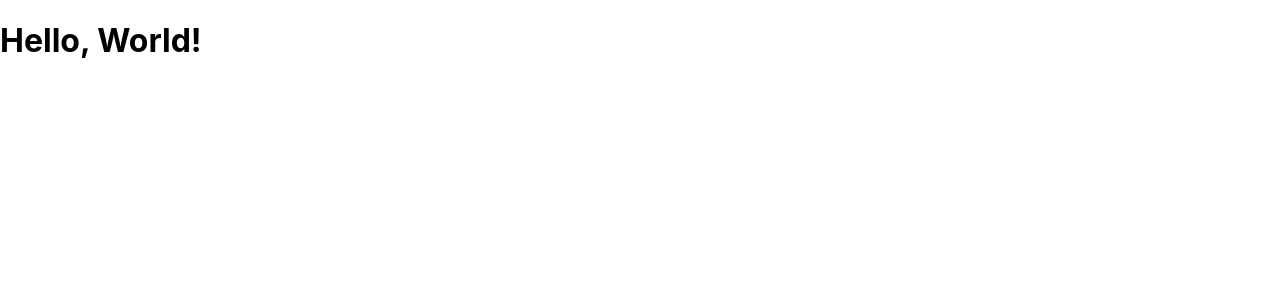
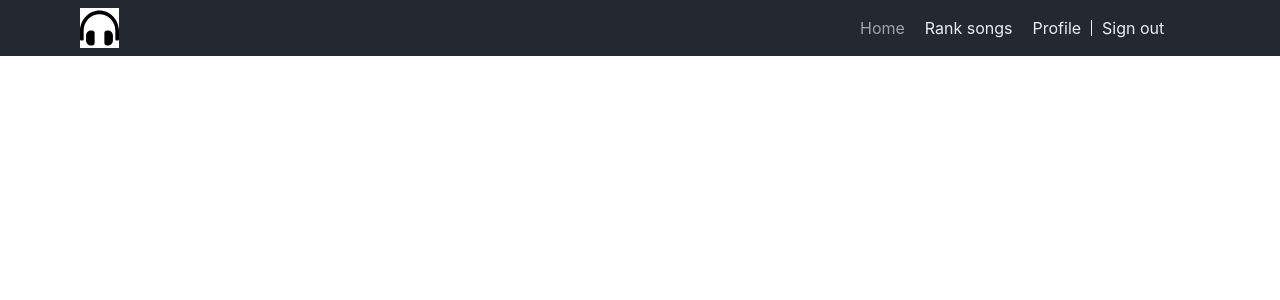
Before and after one commit to jmossorio99/nuguri-front, a React (Create React App) app: page / in a window 1280 px wide. Shown: the top 300 px of the page. Built offline with nearby package versions, Linux system fonts and the light colour scheme.

Commit message:
add Header component including its navigation items

```diff
--- a/package.json
+++ b/package.json
@@ -8,6 +8,7 @@
     "@testing-library/user-event": "^12.1.10",
     "react": "^17.0.2",
     "react-dom": "^17.0.2",
+    "react-router-dom": "^5.2.0",
     "react-scripts": "4.0.3",
     "web-vitals": "^1.0.1"
   },
--- a/src/App.js
+++ b/src/App.js
@@ -1,9 +1,11 @@
 import React from 'react';
+// import { BrowserRouter as Router, Switch, Route } from "react-router-dom";
+import Header from "./components/Layout/Header";
 
 const App = () => {
     return (
         <div>
-          <h1>Hello, World!</h1>
+          <Header />
         </div>
     );
 };
--- /dev/null
+++ b/src/components/Layout/Header.js
@@ -0,0 +1,19 @@
+import React, { Fragment } from 'react';
+import headphonesIcon from "../../assets/headphones-icon.svg";
+import classes from "./Header.module.css";
+import NavigationItems from "./NavigationItems/NavigationItems";
+
+const Header = () => {
+    return (
+        <Fragment>
+            <header className={classes.header}>
+                <img src={headphonesIcon} alt="icon" />
+                <nav>
+                    <NavigationItems />
+                </nav>
+            </header>
+        </Fragment>
+    );
+};
+
+export default Header;
--- /dev/null
+++ b/src/components/Layout/Header.module.css
@@ -0,0 +1,23 @@
+.header {
+    position: fixed;
+    top: 0;
+    left: 0;
+    width: 100%;
+    height: 56px;
+    display: flex;
+    justify-content: space-between;
+    align-items: center;
+    box-sizing: border-box;
+    padding: 0 80px;
+    background-color: #232931;
+    z-index: 10;
+}
+
+.header nav {
+    height: 100%;
+}
+
+.header img {
+    background-color: white;
+    height: 70%;
+}
--- /dev/null
+++ b/src/components/Layout/NavigationItems/NavigationItem/NavigationItem.js
@@ -0,0 +1,15 @@
+import React from 'react';
+import classes from "./NavigationItem.module.css";
+import {NavLink} from "react-router-dom";
+
+const NavigationItem = (props) => {
+    return (
+        <li className={classes.navigationItem}>
+            <NavLink exact activeClassName={classes.active} to={props.link}>
+                {props.children}
+            </NavLink>
+        </li>
+    );
+};
+
+export default NavigationItem;
--- /dev/null
+++ b/src/components/Layout/NavigationItems/NavigationItem/NavigationItem.module.css
@@ -0,0 +1,23 @@
+.navigationItem {
+    margin: 0;
+    box-sizing: border-box;
+    display: flex;
+    width: auto;
+    align-items: center;
+}
+
+.navigationItem a {
+    text-decoration: none;
+    box-sizing: border-box;
+    display: block;
+    width: auto;
+    height: 100%;
+    padding: 16px 10px;
+    color: #EEEEEE;
+}
+
+.navigationItem a:hover,
+.navigationItem a:active,
+.navigationItem a.active {
+    color: #a3a3a3;
+}
--- /dev/null
+++ b/src/components/Layout/NavigationItems/NavigationItems.js
@@ -0,0 +1,17 @@
+import React from 'react';
+import classes from "./NavigationItems.module.css";
+import NavigationItem from "./NavigationItem/NavigationItem";
+
+const NavigationItems = () => {
+    return (
+        <ul className={classes.navigationItems}>
+            <NavigationItem link="/">Home</NavigationItem>
+            <NavigationItem link="/rank">Rank songs</NavigationItem>
+            <NavigationItem link="/profile">Profile</NavigationItem>
+            <div className={classes.line}></div>
+            <NavigationItem link="/logout">Sign out</NavigationItem>
+        </ul>
+    );
+};
+
+export default NavigationItems;
--- /dev/null
+++ b/src/components/Layout/NavigationItems/NavigationItems.module.css
@@ -0,0 +1,14 @@
+.navigationItems {
+    margin: 0;
+    padding: 0;
+    list-style: none;
+    display: flex;
+    align-items: center;
+    height: 100%;
+    width: 350px;
+}
+
+.line {
+    border-left: 1px #EEEEEE solid;
+    height: 30%;
+}
--- a/src/index.js
+++ b/src/index.js
@@ -3,11 +3,12 @@ import ReactDOM from 'react-dom';
 import './index.css';
 import App from './App';
 import reportWebVitals from './reportWebVitals';
+import {BrowserRouter} from "react-router-dom";
+
+const app = (<BrowserRouter><App /></BrowserRouter>)
 
 ReactDOM.render(
-  <React.StrictMode>
-    <App />
-  </React.StrictMode>,
+  app,
   document.getElementById('root')
 );
 
```
Also changed, not shown: src/assets/headphones-icon.svg (added), 1 other file (tests, documents, lock files or other folders).
